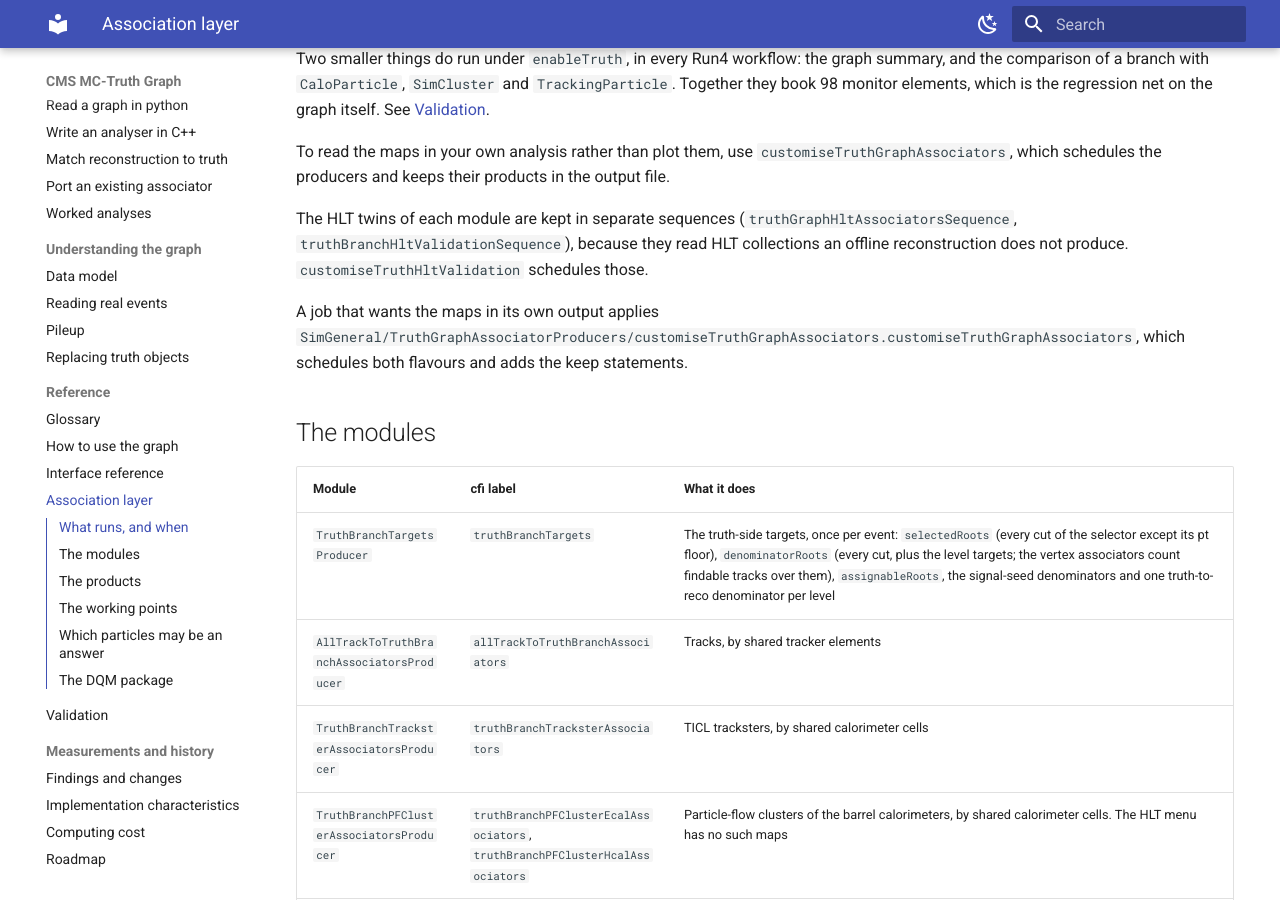
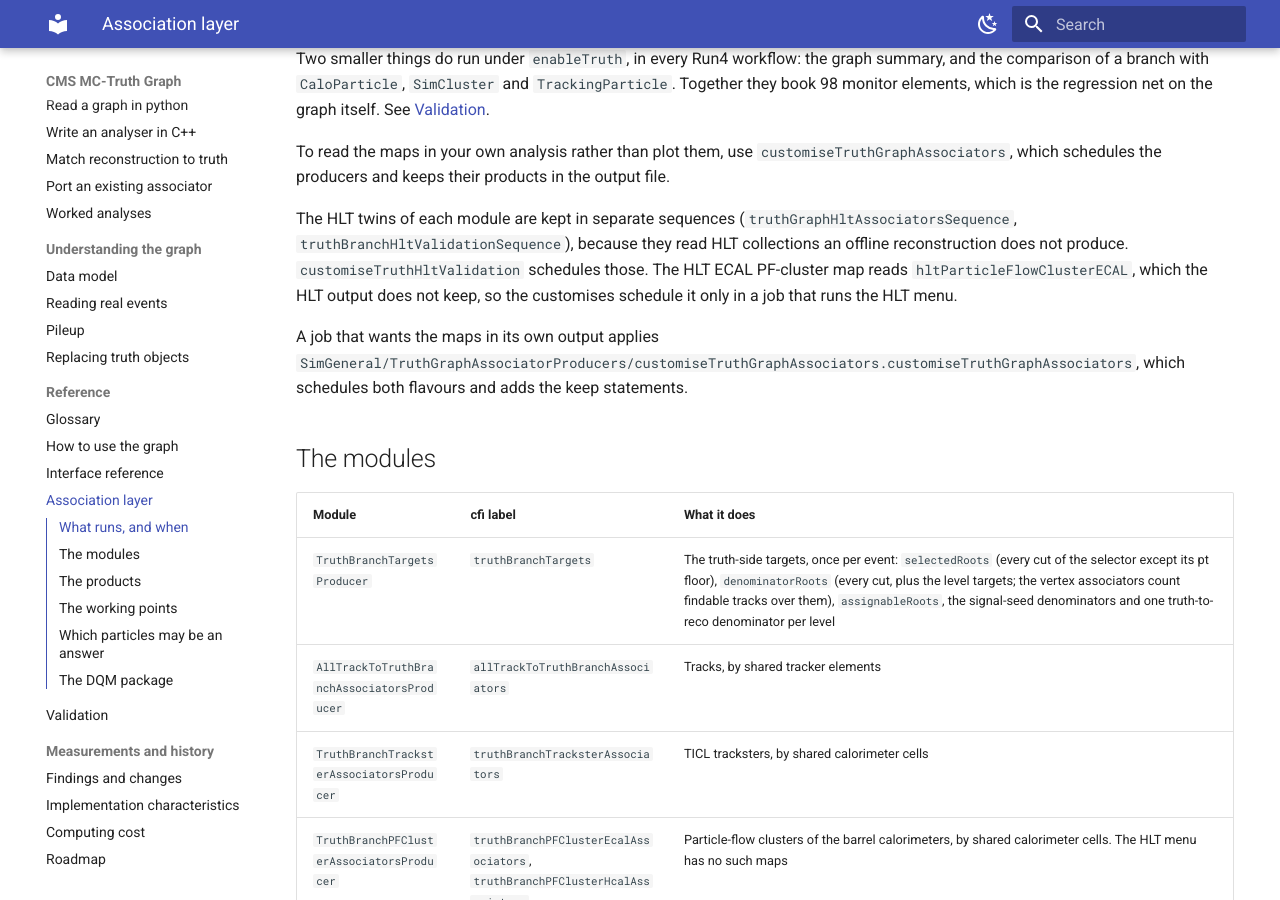
Before and after one commit to felicepantaleo/cms-truth-docs, an MkDocs documentation site: the page built from docs/association-layer.md, in a window 1280 px wide and 900 px high, scrolled down 511 px. Built offline with MkDocs 1.6.1 and Material for MkDocs 9.7.7, drawn with Linux system fonts in a browser that asks for light colours.

Commit message:
association-layer: when the HLT ECAL PF-cluster map runs

```diff
--- a/docs/association-layer.md
+++ b/docs/association-layer.md
@@ -32,6 +32,8 @@ The HLT twins of each module are kept in separate sequences
 (`truthGraphHltAssociatorsSequence`, `truthBranchHltValidationSequence`), because they
 read HLT collections an offline reconstruction does not produce.
 `customiseTruthHltValidation` schedules those.
+The HLT ECAL PF-cluster map reads `hltParticleFlowClusterECAL`, which the HLT output does not
+keep, so the customises schedule it only in a job that runs the HLT menu.
 
 A job that wants the maps in its own output applies
 `SimGeneral/TruthGraphAssociatorProducers/customiseTruthGraphAssociators.customiseTruthGraphAssociators`,
```
